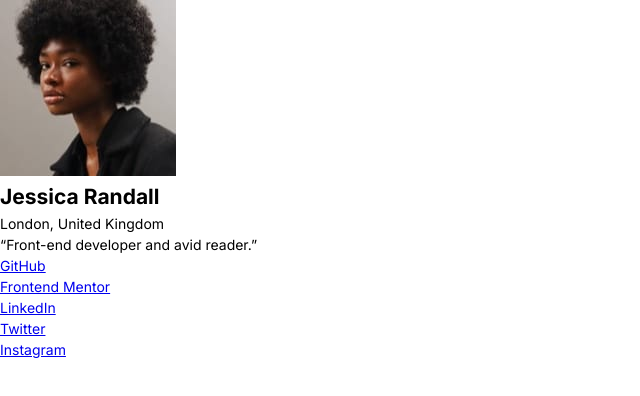
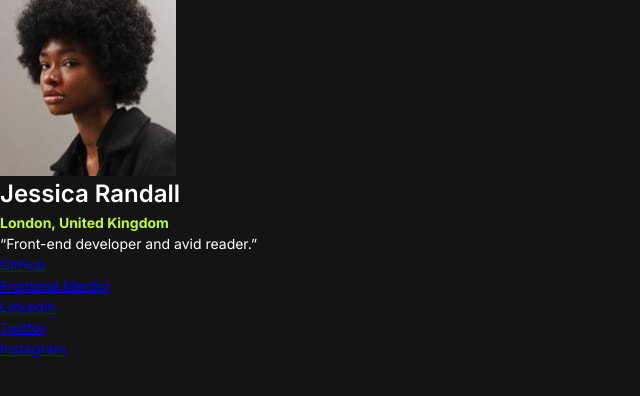
Before and after one commit to kborkowski/social-links-profile, a plain HTML site: page index.html in a window 1280 px wide. Shown: the whole page, without its empty margins (0-640 px from the left). Drawn offline with Linux system fonts and the light colour scheme.

Commit message:
Enhance profile card styling and structure

```diff
--- a/index.html
+++ b/index.html
@@ -22,7 +22,7 @@
       <div class="card__content">
         <hgroup class="card__info">
           <h2>Jessica Randall</h2>
-          <p>London, United Kingdom</p>
+          <p><strong>London, United Kingdom</strong></p>
           <p class="card__quote"><q>Front-end developer and avid reader.</q></p>
         </hgroup>
         <nav class="card__links">
--- a/style.css
+++ b/style.css
@@ -30,6 +30,8 @@
 }
 
 body {
+    color:var(--white);
+    background-color: var(--grey-900);
     font-family: var(--font-sans);
     font-optical-sizing: auto;
     font-weight: 400;
@@ -39,3 +41,22 @@ body {
 
 
 }
+
+h2 {
+  font-size: var(--text-preset-1);
+  font-weight: 600;
+}
+
+strong {
+  color: var(--green);
+}
+
+ul [role="list"] {
+  list-style-type: none;
+}
+
+img,picture {
+  display: block;
+  max-width: 100%;
+  height: auto;
+}
```
